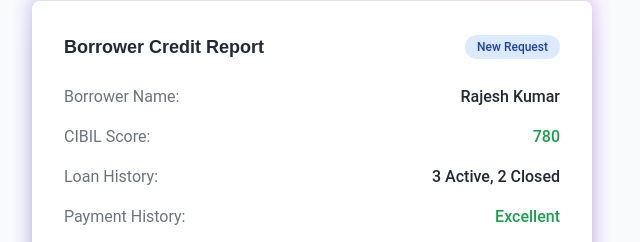
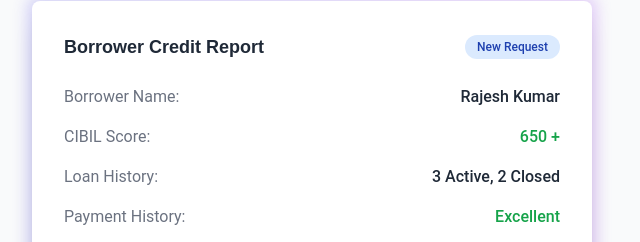
Before and after one commit to gb2-prod/Digital-sahukar, a plain HTML site: page index.html in a window 1280 px wide. Shown: the part 1640-1882 px from the top of the page, 640-1280 px from the left. Drawn offline with nearby package versions, Linux system fonts and the light colour scheme.

Commit message:
updated cibil score

```diff
--- a/index.html
+++ b/index.html
@@ -875,7 +875,7 @@
 
                   <div class="flex justify-between">
                     <span class="text-gray-500 dark:text-gray-400">CIBIL Score:</span>
-                    <span class="font-medium text-green-600 dark:text-green-400">780</span>
+                    <span class="font-medium text-green-600 dark:text-green-400">650 +</span>
                   </div>
 
                   <div class="flex justify-between">
```
Lines whose indentation alone changed are shown as unchanged.
